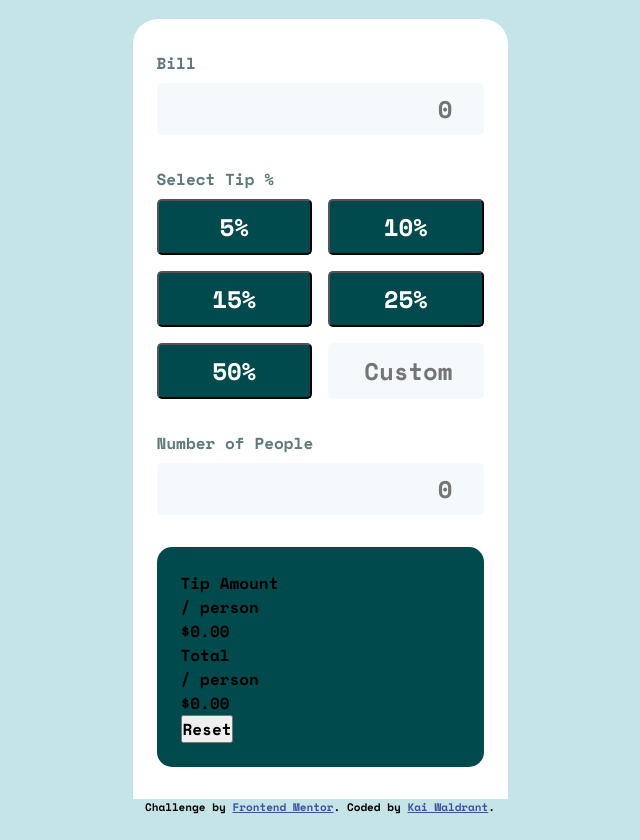
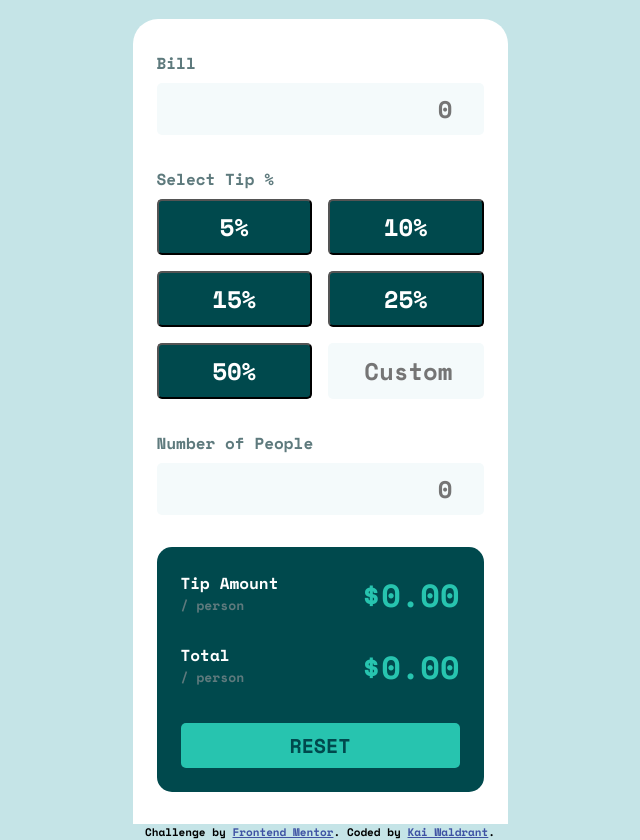
Before and after one commit to KaiWaldrant/fem-tip-calc-app, a plain HTML site: page index.html in a window 1280 px wide. Shown: the part 76-916 px from the top of the page, without its empty margins (320-960 px from the left). Before the commit the page ends 891 px from the top, so only its background shows below. Drawn offline with nearby package versions, Linux system fonts and the light colour scheme.

Commit message:
style calc section

```diff
--- a/index.html
+++ b/index.html
@@ -42,23 +42,23 @@
     </form>
 
     <section class="calc">
-      <div>
-        <div id="tip-calc" class="calc__content">
-          <div>
+      <div class="calc__group">
+        <div id="tip-calc" class="calc__item">
+          <div class="calc__label">
             <h2 class="calc__heading">Tip Amount</h2>
             <h3 class="calc__subheading">/ person</h3>
           </div>
-          <div id="tip-amount">$0.00</div>
+          <div class="calc__amount" id="tip-amount">$0.00</div>
         </div>
-        <div class="calc__content">
-          <div>
+        <div class="calc__item">
+          <div class="calc__label">
             <h2 class="calc__heading">Total</h2>
             <h3 class="calc__subheading">/ person</h3>
           </div>
-          <div id="tip-amount">$0.00</div>
+          <div class="calc__amount"id="total-amount">$0.00</div>
         </div>
       </div>
-      <button type="button" id="reset">Reset</button>
+      <button class="calc__reset-btn" type="button" id="reset">RESET</button>
 
     </section>
 
--- a/style.css
+++ b/style.css
@@ -24,7 +24,6 @@
 
 body {
   font-family: 'Space Mono', sans-serif;
-  letter-spacing: 0px;
   font-weight: 700;
   background-color: var(--color-grey-200);
   align-content: center;
@@ -104,6 +103,42 @@ main {
   background-color: var(--color-green-900);
   border-radius: 15px;
   padding: 1.5rem;
+  display: flex;
+  flex-direction: column;
+  gap: 2rem;
+}
+
+.calc__group {
+  display: grid;
+  gap: 1.5rem;
+}
+
+.calc__item {
+  display: flex;
+  justify-content: space-between;
+}
+
+.calc__heading {
+  color: var(--color-white);
+}
+
+.calc__subheading {
+  color: var(--color-grey-500);
+  font-size: 0.8125rem;
+}
+
+.calc__amount {
+  color: var(--color-green-400);
+  font-size: 2rem;
+}
+
+.calc__reset-btn {
+  background-color: var(--color-green-400);
+  border: none;
+  color: var(--color-green-900);
+  font-size: 1.25rem;
+  padding: .5rem 2rem;
+  border-radius: 5px;
 }
 
 footer {
```
